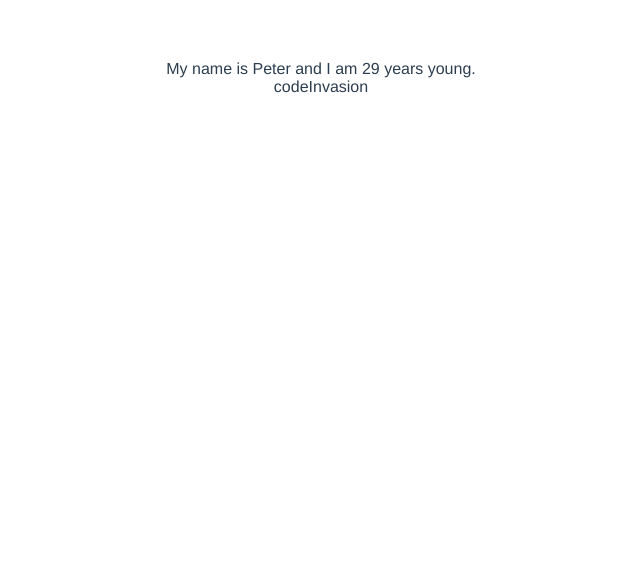
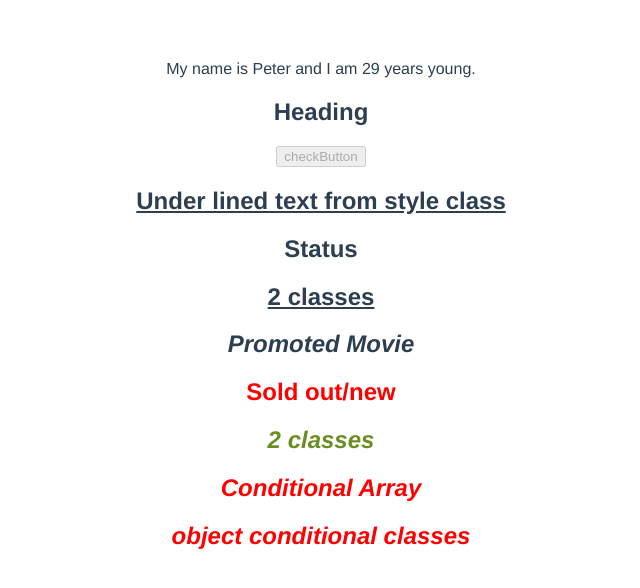
Before and after one commit to Savi-Grover/VueJs-Basics, a Vue app: page / in a window 1280 px wide. Shown: the top 588 px of the page, without its empty margins (319-959 px from the left). Built offline with nearby package versions, Linux system fonts and the light colour scheme.

Commit message:
binding classes

```diff
--- a/src/App.vue
+++ b/src/App.vue
@@ -2,6 +2,21 @@
   <div>
     My name is {{name}} and I am {{ age }}  years young.
     <div v-text="channel"></div>
+    <h2 v-bind:id="headingId">Heading</h2>
+    <button v-bind:disabled="isDisabled">checkButton</button>
+    <h2 class="underline">Under lined text from style class</h2>
+    <h2 v-bind:class="Status">Status</h2>
+    <h2 class="underline" v-bind:class="Status">2 classes</h2>
+    <h2 v-bind:class="isPromoted && 'promoted'">Promoted Movie</h2>
+    <h2 v-bind:class="isSoldout ? 'sold-out' : 'new'">Sold out/new</h2>
+    <h2 v-bind:class="['new','promoted']" >2 classes </h2>
+    <h2 v-bind:class="[isPromoted && 'promoted',isSoldout ? 'sold-out': 'new']" >Conditional Array</h2>
+    <h2 v-bind:class="{
+      promoted : isPromoted,
+      new : !isSoldout,
+      'sold-out': isSoldout
+
+    }">object conditional classes</h2>
   </div>
 
 </template>
@@ -12,11 +27,15 @@ export default {
     return {
       name: "Peter",
       age: "29",
-      channel: "codeInvasion",
+      headingId: '3',
+      isDisabled: true,
+      Status:"danger",
+      isPromoted: true,
+      isSoldout:true,
+      isNew: true
     };
   }
 }
-
 </script>
 
 <style>
@@ -28,4 +47,20 @@ export default {
   color: #2c3e50;
   margin-top: 60px;
 }
+
+.underline{
+  text-decoration: underline;
+}
+
+.promoted{
+  font-style: italic;
+}
+
+.new{
+  color: olivedrab;
+}
+
+.sold-out{
+  color: red;
+}
 </style>
```
Also changed, not shown: 8 other files (tests, documents, lock files or other folders).
